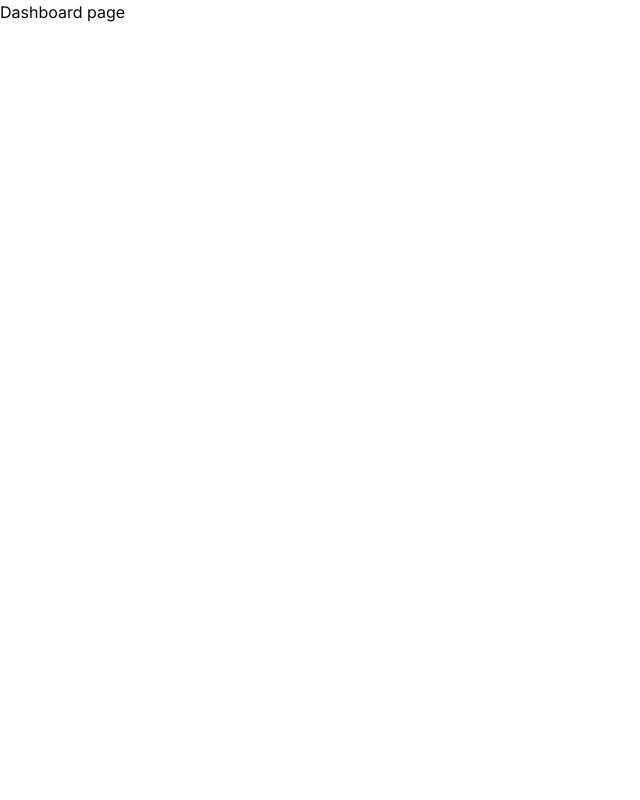
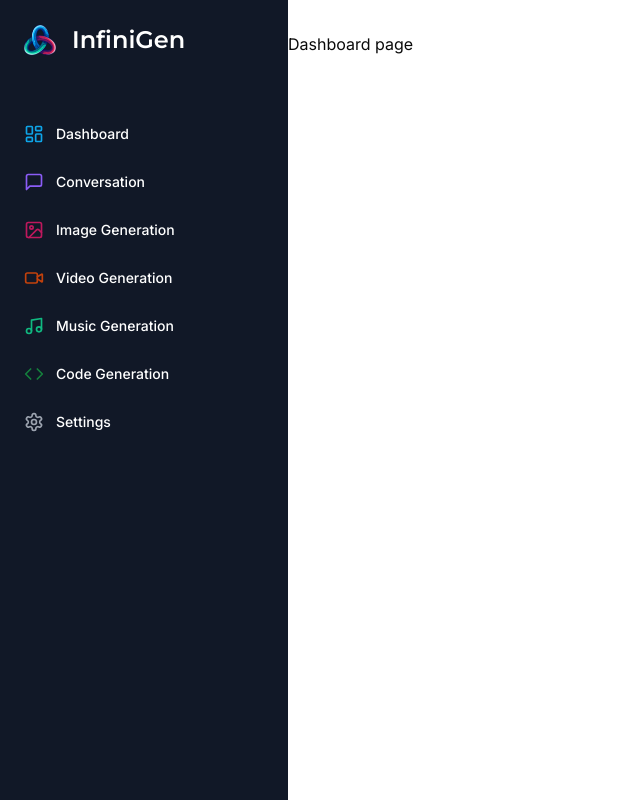
Before and after one commit to feliciahmq/infinigen, a Next.js app: page /dashboard in a window 1280 px wide. Shown: the whole page, without its empty margins (0-640 px from the left). Built offline with nearby package versions, Linux system fonts and the light colour scheme.

Commit message:
Add: Sidebar

```diff
--- a/app/(dashboard)/(routes)/dashboard/page.tsx
+++ b/app/(dashboard)/(routes)/dashboard/page.tsx
@@ -1,10 +1,7 @@
-import { UserButton } from "@clerk/nextjs";
-
 const DashboardPage = () => {
   return (
     <div>
       <p>Dashboard page</p>
-      <UserButton />
     </div>
   );
 }
--- /dev/null
+++ b/app/(dashboard)/layout.tsx
@@ -0,0 +1,22 @@
+import NavBar from "@/components/navBar";
+import Sidebar from "@/components/sideBar";
+
+const DashboardLayout = ({
+    children
+}: {
+    children: React.ReactNode;
+}) => {
+  return (
+    <div className="h-full relative">
+        <div className="hidden h-full md:flex md:w-72 md:flex-col md:fixed md:inset-y-0 z-[80] bg-gray-900">
+            <Sidebar />
+        </div>
+        <main className="md:pl-72">
+          <NavBar />
+          {children}
+        </main>
+    </div>
+  );
+}
+
+export default DashboardLayout;
--- /dev/null
+++ b/components/mobileSideBar.tsx
@@ -0,0 +1,21 @@
+import { Button } from "./ui/button";
+import { Menu } from "lucide-react";
+import { Sheet, SheetTrigger, SheetContent } from "./ui/sheet";
+import Sidebar from "./sideBar";
+
+const MobileSidebar = () => {
+  return (
+    <Sheet>
+      <SheetTrigger asChild>
+        <Button variant="ghost" size="icon" className="md:hidden">
+          <Menu />
+        </Button>
+      </SheetTrigger>
+      <SheetContent side="left" className="p-0">
+        <Sidebar />
+      </SheetContent>
+    </Sheet>
+  );
+}
+
+export default MobileSidebar;
--- /dev/null
+++ b/components/navBar.tsx
@@ -0,0 +1,15 @@
+import { UserButton } from "@clerk/nextjs";
+import MobileSidebar from "./mobileSideBar";
+
+const NavBar = () => {
+  return (
+    <div className="flex items-center p-4">
+      <MobileSidebar />
+      <div className="flex w-full justify-end">
+        <UserButton />
+      </div>
+    </div>
+  );
+}
+
+export default NavBar;
--- /dev/null
+++ b/components/sideBar.tsx
@@ -0,0 +1,92 @@
+"use client";
+
+import Link from "next/link";
+import Image from "next/image";
+import { Montserrat } from "next/font/google";
+
+import { cn } from "@/lib/utils";
+import { Code, ImageIcon, LayoutDashboard, MessageSquare, Music, Settings, Video } from "lucide-react";
+
+const montserrat = Montserrat({ weight: "600", subsets: ["latin"]});
+
+const routes = [
+  {
+    label: "Dashboard",
+    icon: LayoutDashboard,
+    href: "/dashboard",
+    color: "text-sky-500",
+  },
+  {
+    label: "Conversation",
+    icon: MessageSquare,
+    href: "/conversation",
+    color: "text-violet-500",
+  },
+  {
+    label: "Image Generation",
+    icon: ImageIcon,
+    href: "/image",
+    color: "text-pink-700",
+  },
+  {
+    label: "Video Generation",
+    icon: Video,
+    href: "/video",
+    color: "text-orange-700",
+  },
+  {
+    label: "Music Generation",
+    icon: Music,
+    href: "/music",
+    color: "text-emerald-500",
+  },
+  {
+    label: "Code Generation",
+    icon: Code,
+    href: "/code",
+    color: "text-green-700",
+  },
+  {
+    label: "Settings",
+    icon: Settings,
+    href: "/settings",
+    color: "text-gray-400",
+  },
+];
+
+const Sidebar = () => {
+  return (
+    <div className="space-y-4 py-4 flex flex-col h-full bg-[#111827] text-white">
+      <div className="px-3 py-2 flex-1">
+        <Link href="/dashboard" className="flex items-center pl-3 mb-14">
+          <div className="relative w-8 h-8 mr-4">
+            <Image
+              fill
+              src="/logo.png"
+              alt="Logo"
+            />
+          </div>
+          <h1 className={cn("text-2xl font-bold", montserrat.className)}>
+            InfiniGen
+          </h1>
+        </Link>
+        <div className="space-y-1">
+          {routes.map((route) => (
+            <Link
+              href={route.href}
+              key={route.href}
+              className="text-sm group flex p-3 w-full justify-start font-medium cursor-pointer hover:text-white hover:bg-white/10 rounded-lg transtion"
+            >
+              <div className="flex items-center flex-1">
+                <route.icon className={cn("h-5 w-5 mr-3", route.color)} />
+                {route.label}
+              </div>
+            </Link>
+          ))}
+        </div>
+      </div>
+    </div>
+  )
+}
+
+export default Sidebar;
--- /dev/null
+++ b/components/ui/sheet.tsx
@@ -0,0 +1,140 @@
+"use client"
+
+import * as React from "react"
+import * as SheetPrimitive from "@radix-ui/react-dialog"
+import { cva, type VariantProps } from "class-variance-authority"
+import { X } from "lucide-react"
+
+import { cn } from "@/lib/utils"
+
+const Sheet = SheetPrimitive.Root
+
+const SheetTrigger = SheetPrimitive.Trigger
+
+const SheetClose = SheetPrimitive.Close
+
+const SheetPortal = SheetPrimitive.Portal
+
+const SheetOverlay = React.forwardRef<
+  React.ElementRef<typeof SheetPrimitive.Overlay>,
+  React.ComponentPropsWithoutRef<typeof SheetPrimitive.Overlay>
+>(({ className, ...props }, ref) => (
+  <SheetPrimitive.Overlay
+    className={cn(
+      "fixed inset-0 z-50 bg-black/80  data-[state=open]:animate-in data-[state=closed]:animate-out data-[state=closed]:fade-out-0 data-[state=open]:fade-in-0",
+      className
+    )}
+    {...props}
+    ref={ref}
+  />
+))
+SheetOverlay.displayName = SheetPrimitive.Overlay.displayName
+
+const sheetVariants = cva(
+  "fixed z-50 gap-4 bg-background p-6 shadow-lg transition ease-in-out data-[state=open]:animate-in data-[state=closed]:animate-out data-[state=closed]:duration-300 data-[state=open]:duration-500",
+  {
+    variants: {
+      side: {
+        top: "inset-x-0 top-0 border-b data-[state=closed]:slide-out-to-top data-[state=open]:slide-in-from-top",
+        bottom:
+          "inset-x-0 bottom-0 border-t data-[state=closed]:slide-out-to-bottom data-[state=open]:slide-in-from-bottom",
+        left: "inset-y-0 left-0 h-full w-3/4 border-r data-[state=closed]:slide-out-to-left data-[state=open]:slide-in-from-left sm:max-w-sm",
+        right:
+          "inset-y-0 right-0 h-full w-3/4  border-l data-[state=closed]:slide-out-to-right data-[state=open]:slide-in-from-right sm:max-w-sm",
+      },
+    },
+    defaultVariants: {
+      side: "right",
+    },
+  }
+)
+
+interface SheetContentProps
+  extends React.ComponentPropsWithoutRef<typeof SheetPrimitive.Content>,
+    VariantProps<typeof sheetVariants> {}
+
+const SheetContent = React.forwardRef<
+  React.ElementRef<typeof SheetPrimitive.Content>,
+  SheetContentProps
+>(({ side = "right", className, children, ...props }, ref) => (
+  <SheetPortal>
+    <SheetOverlay />
+    <SheetPrimitive.Content
+      ref={ref}
+      className={cn(sheetVariants({ side }), className)}
+      {...props}
+    >
+      {children}
+      <SheetPrimitive.Close className="absolute right-4 top-4 rounded-sm opacity-70 ring-offset-background transition-opacity hover:opacity-100 focus:outline-none focus:ring-2 focus:ring-ring focus:ring-offset-2 disabled:pointer-events-none data-[state=open]:bg-secondary">
+        <X className="h-4 w-4" />
+        <span className="sr-only">Close</span>
+      </SheetPrimitive.Close>
+    </SheetPrimitive.Content>
+  </SheetPortal>
+))
+SheetContent.displayName = SheetPrimitive.Content.displayName
+
+const SheetHeader = ({
+  className,
+  ...props
+}: React.HTMLAttributes<HTMLDivElement>) => (
+  <div
+    className={cn(
+      "flex flex-col space-y-2 text-center sm:text-left",
+      className
+    )}
+    {...props}
+  />
+)
+SheetHeader.displayName = "SheetHeader"
+
+const SheetFooter = ({
+  className,
+  ...props
+}: React.HTMLAttributes<HTMLDivElement>) => (
+  <div
+    className={cn(
+      "flex flex-col-reverse sm:flex-row sm:justify-end sm:space-x-2",
+      className
+    )}
+    {...props}
+  />
+)
+SheetFooter.displayName = "SheetFooter"
+
+const SheetTitle = React.forwardRef<
+  React.ElementRef<typeof SheetPrimitive.Title>,
+  React.ComponentPropsWithoutRef<typeof SheetPrimitive.Title>
+>(({ className, ...props }, ref) => (
+  <SheetPrimitive.Title
+    ref={ref}
+    className={cn("text-lg font-semibold text-foreground", className)}
+    {...props}
+  />
+))
+SheetTitle.displayName = SheetPrimitive.Title.displayName
+
+const SheetDescription = React.forwardRef<
+  React.ElementRef<typeof SheetPrimitive.Description>,
+  React.ComponentPropsWithoutRef<typeof SheetPrimitive.Description>
+>(({ className, ...props }, ref) => (
+  <SheetPrimitive.Description
+    ref={ref}
+    className={cn("text-sm text-muted-foreground", className)}
+    {...props}
+  />
+))
+SheetDescription.displayName = SheetPrimitive.Description.displayName
+
+export {
+  Sheet,
+  SheetPortal,
+  SheetOverlay,
+  SheetTrigger,
+  SheetClose,
+  SheetContent,
+  SheetHeader,
+  SheetFooter,
+  SheetTitle,
+  SheetDescription,
+}
--- a/package.json
+++ b/package.json
@@ -10,6 +10,7 @@
   },
   "dependencies": {
     "@clerk/nextjs": "^5.2.2",
+    "@radix-ui/react-dialog": "^1.1.1",
     "@radix-ui/react-slot": "^1.1.0",
     "class-variance-authority": "^0.7.0",
     "clsx": "^2.1.1",
```
Also changed, not shown: public/logo.png (added), 1 other file (tests, documents, lock files or other folders).
